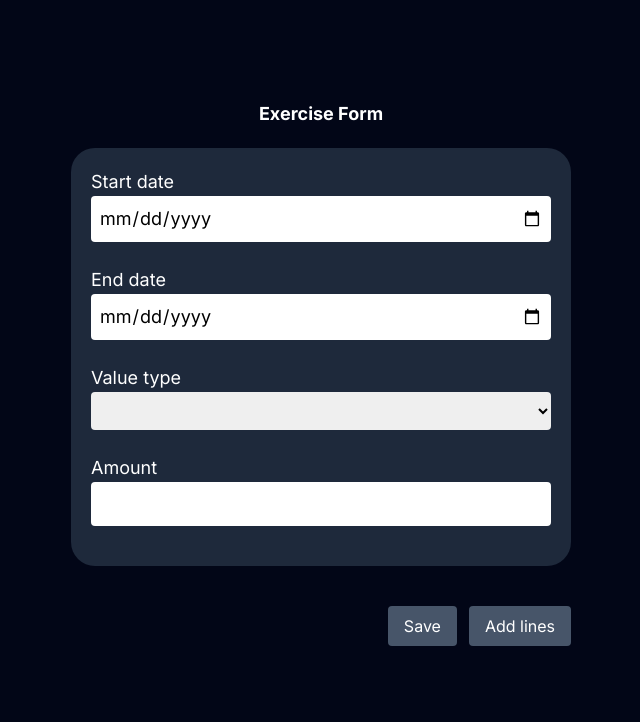
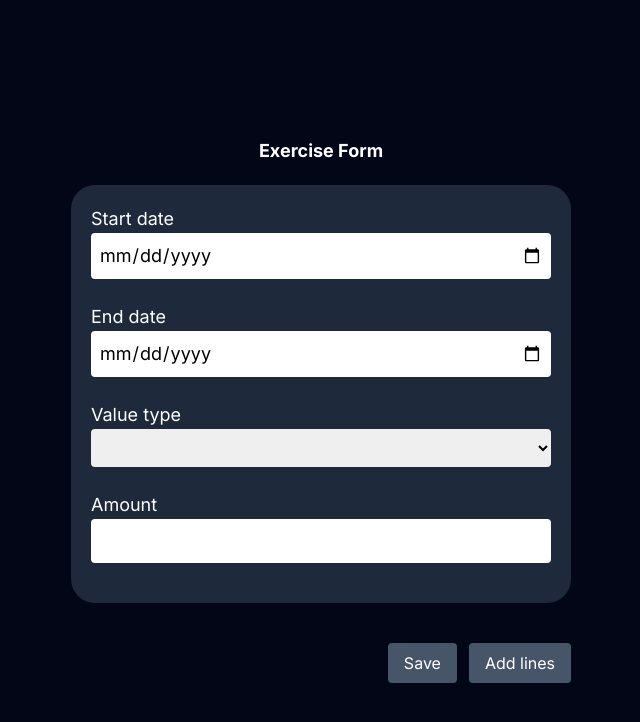
Before and after one commit to yurimarcolino/primeit-exercise, a Next.js app: page / in a window 1280 px wide. Shown: the top 722 px of the page, without its empty margins (319-959 px from the left). Built offline with nearby package versions, Linux system fonts and the light colour scheme.

Commit message:
(fix): screen styling

```diff
--- a/src/pages/index.tsx
+++ b/src/pages/index.tsx
@@ -1,12 +1,19 @@
 import { MultiStepForm } from '@/components/molecules/MultiStepForm'
+import { useFormStore } from '@/context/formStore'
 import { Inter } from 'next/font/google'
 
 const inter = Inter({ subsets: ['latin'] })
 
 export default function Home() {
+  const { state } = useFormStore();
   return (
-    <div className={`min-h-screen min-w-screen py-10 bg-slate-950 ${inter.className}`}>
-      <MultiStepForm />
-    </div>
+    <div className={`flex justify-center items-center min-h-screen min-w-screen py-10 bg-slate-950 ${inter.className}`}>
+      {state.isFormFinished ? (
+        <div className="h-full">
+          <h1 className="text-white"> Form completed</h1>
+        </div>
+      ) : (<MultiStepForm />)
+      }
+    </div >
   )
 }
--- a/src/pages/summary/index.tsx
+++ b/src/pages/summary/index.tsx
@@ -18,7 +18,7 @@ export default function SummaryPage() {
   }, [state.isFormFinished, router, actions]);
 
   return (
-    <div className={`min-h-screen min-w-screen p-10 bg-slate-950 ${inter.className}`}>
+    <div className={`flex justify-center items-center min-h-screen min-w-screen p-10 bg-slate-950 ${inter.className}`}>
       <Summary />
     </div>
   )
```
